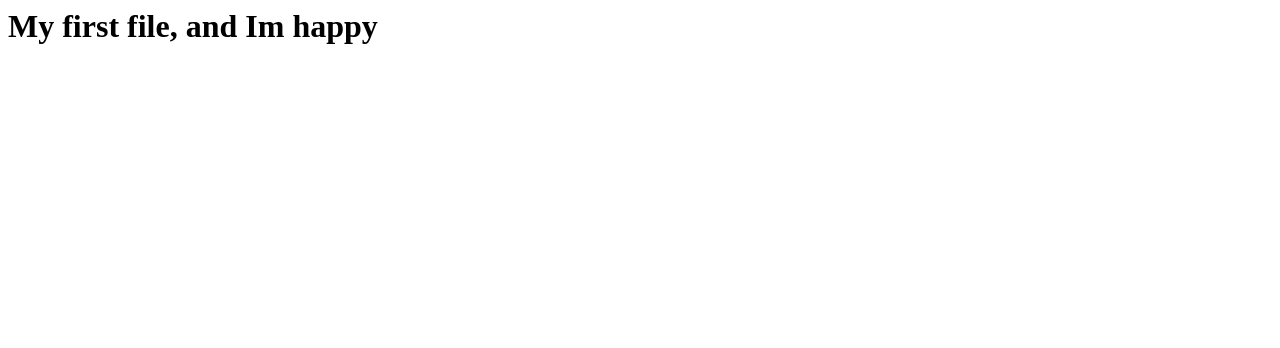
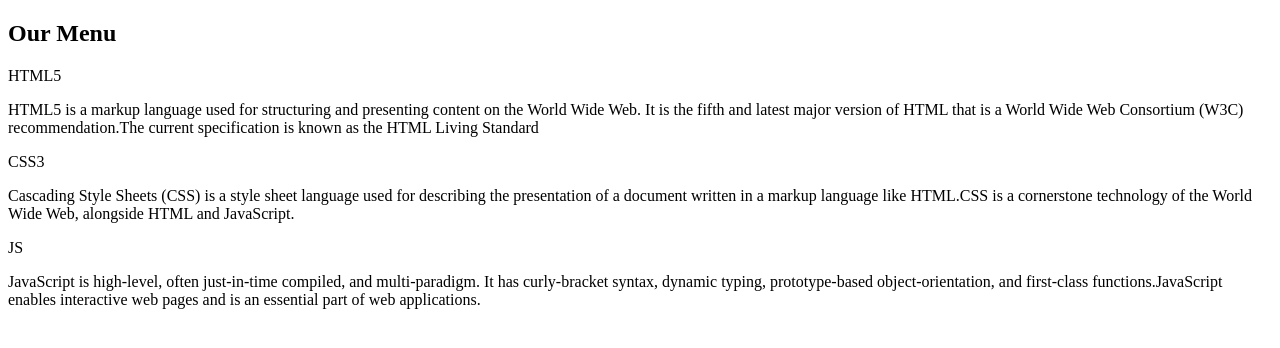
Before and after one commit to akirah16/coursera, a plain HTML site: page mod2_solution/index.html in a window 1280 px wide. Drawn offline with Linux system fonts and the light colour scheme.

Commit message:
Update index.html

```diff
--- a/mod2_solution/index.html
+++ b/mod2_solution/index.html
@@ -1 +1,28 @@
-<h1>My first file, and Im happy</h1>
+<!DOCTYPE html>
+<html>
+  <head>
+    <meta charset = "utf-8">
+    <meta name="viewport" content="width=device-width, intial-scale=1">
+    <link rel="Stylesheet" href ="styling.css">
+  </head>
+  <body>
+    <h2>Our Menu</h2>
+
+    <div class="row">
+      <div class="col-lg-4 col-md-6">
+        <p id="p1">HTML5</p>
+        <section>HTML5 is a markup language used for structuring and presenting content on the World Wide Web. It is the fifth and latest major version of HTML that is a World Wide Web Consortium (W3C) recommendation.The current specification is known as the HTML Living Standard</section>
+      </div>
+      <div class="col-lg-4 col-md-6">
+        <p id="p2">CSS3</p>
+        <section>Cascading Style Sheets (CSS) is a style sheet language used for describing the presentation of a document written in a markup language like HTML.CSS is a cornerstone technology of the World Wide Web, alongside HTML and JavaScript.</section>
+      </div>
+      <div class = "col-lg-4 col-md-6">
+        <p id="p3">JS</p>
+        <section>JavaScript is high-level, often just-in-time compiled, and multi-paradigm. It has curly-bracket syntax, dynamic typing, prototype-based object-orientation, and first-class functions.JavaScript enables interactive web pages and is an essential part of web applications.
+        </section>
+      </div>
+    </div>
+
+  </body>
+</html>
```
